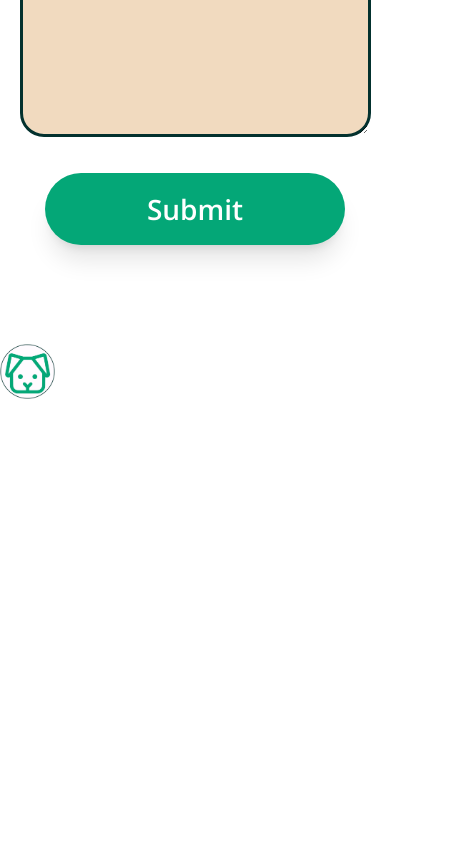
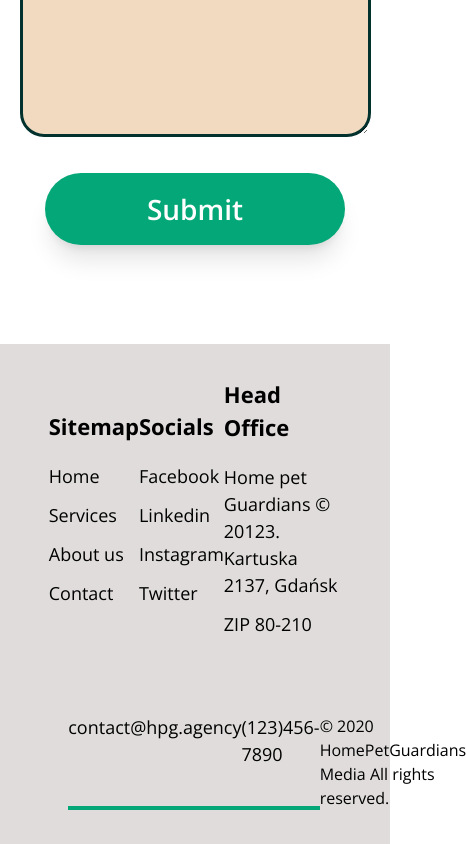
Before and after one commit to ProfessorKT/homepetguardians, a Next.js app: page / in a window 390 px wide. Shown: the part 3032-3876 px from the top of the page, 466 px wide, since content can reach past the window. Before the commit the page ends 3431 px from the top, so only its background shows below. Built offline with nearby package versions, Linux system fonts and the light colour scheme; no server answers.

Commit message:
footer desktop
not mobile responsive yet

```diff
--- a/app/components/Footer.jsx
+++ b/app/components/Footer.jsx
@@ -4,9 +4,60 @@ import Logo from "../assets/logo.png";
 
 const Footer = () => {
   return (
-    <div className="w-full">
-      <div className="flex mx-auto">
-        <Image src={Logo} alt="" style={{ width: "55px" }} />
+    <div className="w-full h-[500px] flex justify-center flex-col mx-auto bg-[#dfdcdb]">
+      <div className="flex justify-center align w-[75%] mx-auto">
+        <Image
+          src={Logo}
+          alt=""
+          style={{ width: "200px", height: "200px" }}
+          className="mt-8 hidden md:block"
+        />
+        <div className="flex flex-col justify-center md:px-[100px] md:pl-[150px]">
+          <h1 className="font-bold text-[22px] pb-5">Sitemap</h1>
+          <p className="text-[18px] pb-3">Home</p>
+          <p className="text-[18px] pb-3">Services</p>
+          <p className="text-[18px] pb-3">About us</p>
+          <p className="text-[18px] pb-3">Contact</p>
+        </div>
+        <div className="flex flex-col justify-center md:px-[100px]">
+          <h1 className="font-bold text-[22px] pb-5">Socials</h1>
+          <p className="text-[18px] pb-3">Facebook</p>
+          <p className="text-[18px] pb-3">Linkedin</p>
+          <p className="text-[18px] pb-3">Instagram</p>
+          <p className="text-[18px] pb-3">Twitter</p>
+        </div>
+        <div className="flex flex-col justify-center md:px-[100px]">
+          <div>
+            <h1 className="font-bold text-[22px] pb-5 md:mt-[55px]">
+              Head Office
+            </h1>
+            <p className="text-[18px] pb-3">
+              Home pet Guardians © 20123. Kartuska 2137, Gdańsk{" "}
+            </p>
+            <p className="text-[18px] pb-3 md:pb-12">ZIP 80-210</p>
+          </div>
+          <div className="hidden md:block">
+            <h1 className="font-bold text-[22px] pb-4">Newsletter</h1>
+            <input
+              type="text"
+              name=""
+              id=""
+              placeholder="Enter your email address"
+              className="text-[20px] py-4 px-2 md:w-[300px] w-[120px] bg-inherit"
+            />
+          </div>
+        </div>
+      </div>
+      <div className="flex justify-evenly align-middle pt-16 w-[65%] mx-auto">
+        <h1 className="text-[18px] border-b-4 border-[#04A777]">
+          contact@hpg.agency
+        </h1>
+        <h1 className="text-[18px] border-b-4 border-[#04A777]">
+          (123)456-7890
+        </h1>
+        <h1 className="md:text-[18px]">
+          © 2020 HomePetGuardians Media All rights reserved.
+        </h1>
       </div>
     </div>
   );
```
